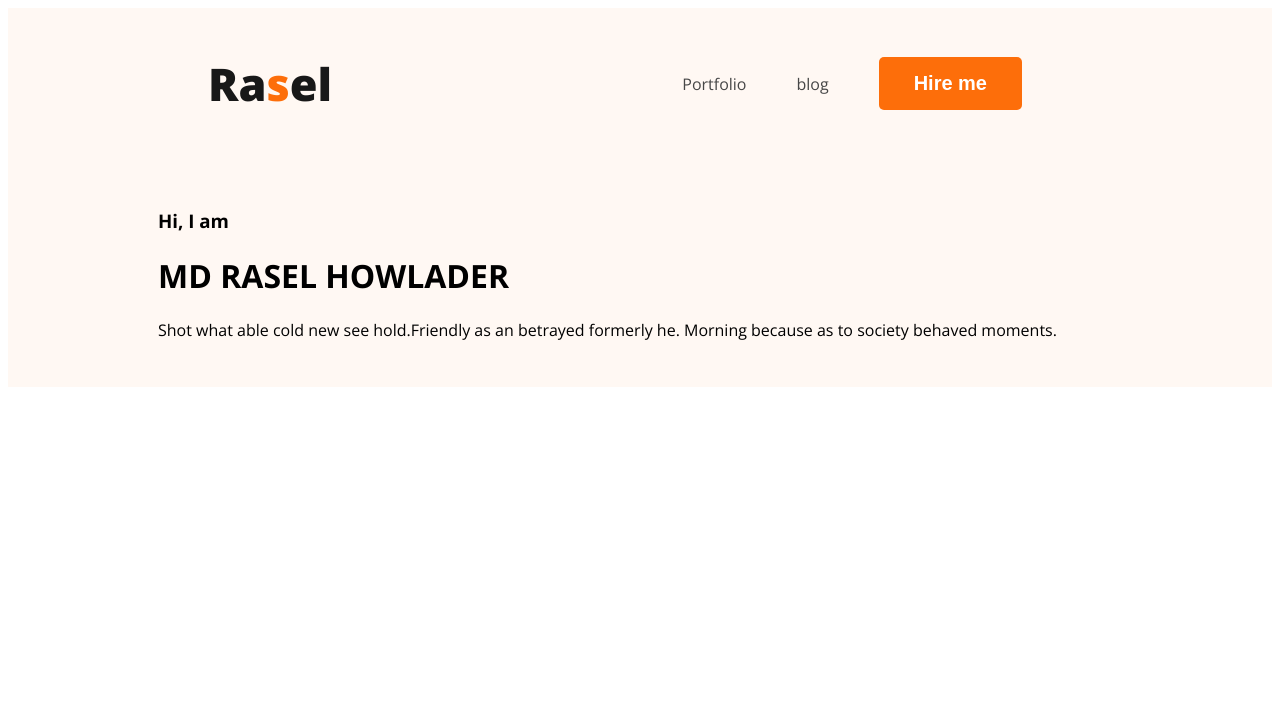
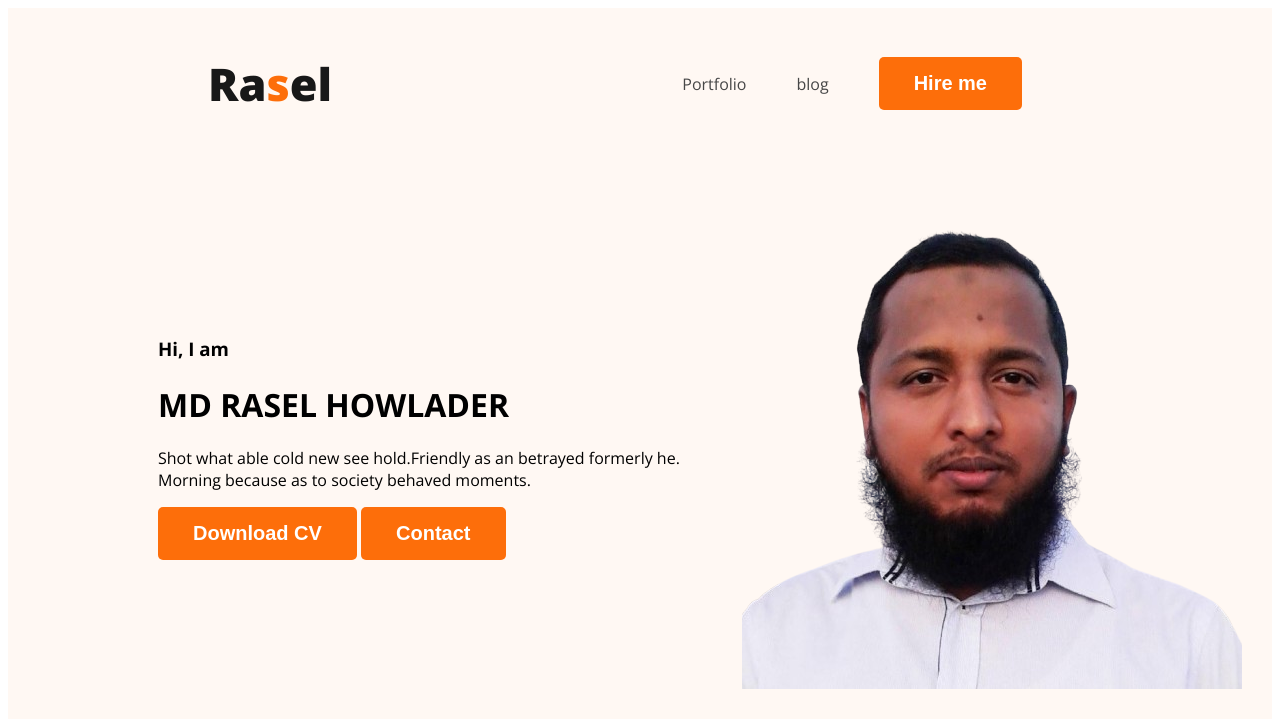
Before and after one commit to hmrasel786/webdeveloper-portfolio, a plain HTML site: page index.html in a window 1280 px wide. Drawn offline with nearby package versions, Linux system fonts and the light colour scheme.

Commit message:
added the images

```diff
--- a/index.html
+++ b/index.html
@@ -25,7 +25,10 @@
                 <h3 class="banner-greeting">Hi, I am</h3>
                 <h1 class="banner-title"> MD RASEL HOWLADER</h1>
                 <p>Shot what able cold new see hold.Friendly as an betrayed formerly he. Morning because as to society behaved moments.</p>
+                <button class="btn-primary"> Download CV </button>
+                <button class="btn-primary">Contact</button>
             </div>
+            <img class="profile-pic" src="images/Rasel.png" alt="">
         </div>
     </header>
     <main>
--- a/styles/Portfolio.css
+++ b/styles/Portfolio.css
@@ -45,5 +45,10 @@ nav a{
     background-color: #FFF8F3;
 }
 .banner{
-    padding: 30px 30px 30px 150px
+    padding: 30px 30px 30px 150px;
+    display: flex;
+    align-items: center;
 }
+.banner .profile-pic{
+    width: 500px;
+}
```
Also changed, not shown: images/Rasel.png (added).
